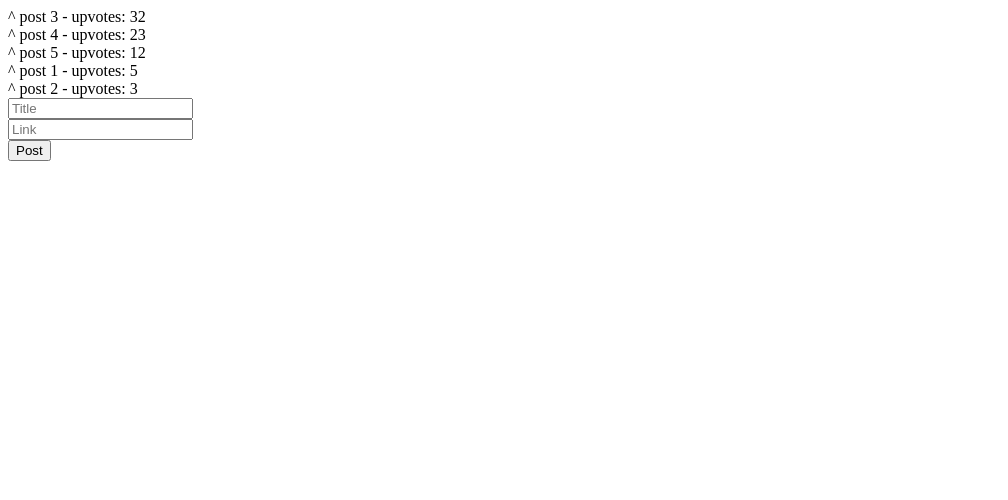
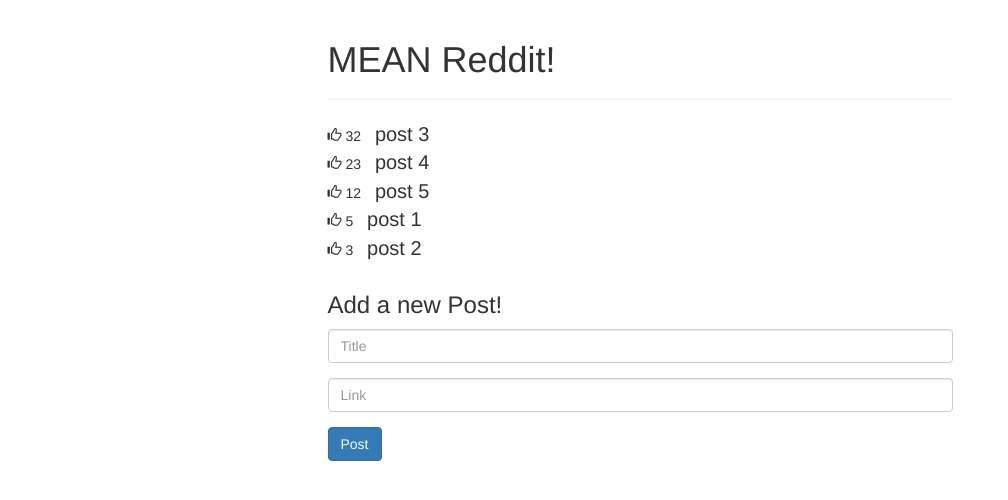
Before and after one commit to KnowledgeMC/MEANReddit, a plain HTML site: page index.html in a window 1280 px wide. Shown: the whole page, without its empty margins (0-1008 px from the left). Drawn offline with nearby package versions, Linux system fonts and the light colour scheme.

Commit message:
Added Bootstrap Styles

```diff
--- a/index.html
+++ b/index.html
@@ -4,30 +4,47 @@
   <meta charset="utf-8">
   <meta http-equiv="X-UA-Compatible" content="IE=edge">
   <title>MEAN Reddit</title>
-  <link rel="stylesheet" href="">
+  <link href="http://maxcdn.bootstrapcdn.com/bootstrap/3.2.0/css/bootstrap.min.css" rel="stylesheet">
+  <!-- <link rel="stylesheet" href=""> -->
+
   <script src="https://ajax.googleapis.com/ajax/libs/angularjs/1.5.7/angular.min.js"></script>
   <script src="app.js"></script>
+
+  <style> .glyphicon-thumbs-up { cursor:pointer } </style>
 </head>
   <body ng-app="MEANReddit" ng-controller="MainCtrl">
+    <div class ="row">
+      <div class="col-md-6 col-md-offset-3">
+
+        <div class="page-header">
+          <h1>MEAN Reddit!</h1>
+        </div>
 
         <div ng-repeat="post in posts | orderBy: '-upvotes'">
-      <span ng-click="incrementUpvotes(post)">^</span>
+          <span class="glyphicon glyphicon-thumbs-up"
+            ng-click="incrementUpvotes(post)"></span>
+          {{post.upvotes}}
+          <span style="font-size:20px; margin-left:10px;">
             <a ng-show="post.link" href="{{post.link}}">
             {{post.title}}
             </a>
             <span ng-hide="post.link">
             {{post.title}}
           </span>
-      - upvotes: {{post.upvotes}}
+        </span>
       </div>
 
-    <form ng-submit="addPost()">
-      <input type="text" placeholder="Title" ng-model="title"></input>
-      <br>
-      <input type="text" placeholder="Link" ng-model="link"></input>
-      <br>
-      <button type="submit">Post</button>
+    <form ng-submit="addPost()" style="margin-top:30px;">
+      <h3>Add a new Post!</h3>
+      <div class="form-group">
+        <input type="text" class="form-control" placeholder="Title" ng-model="title"></input>
+      </div>
+      <div class="form-group">
+        <input type="text" class="form-control" placeholder="Link" ng-model="link"></input>
+      </div>
+      <button type="submit" class="btn btn-primary">Post</button>
     </form>
-
+    </div>
+    </div>
   </body>
 </html>
```
Lines whose indentation alone changed are shown as unchanged.
